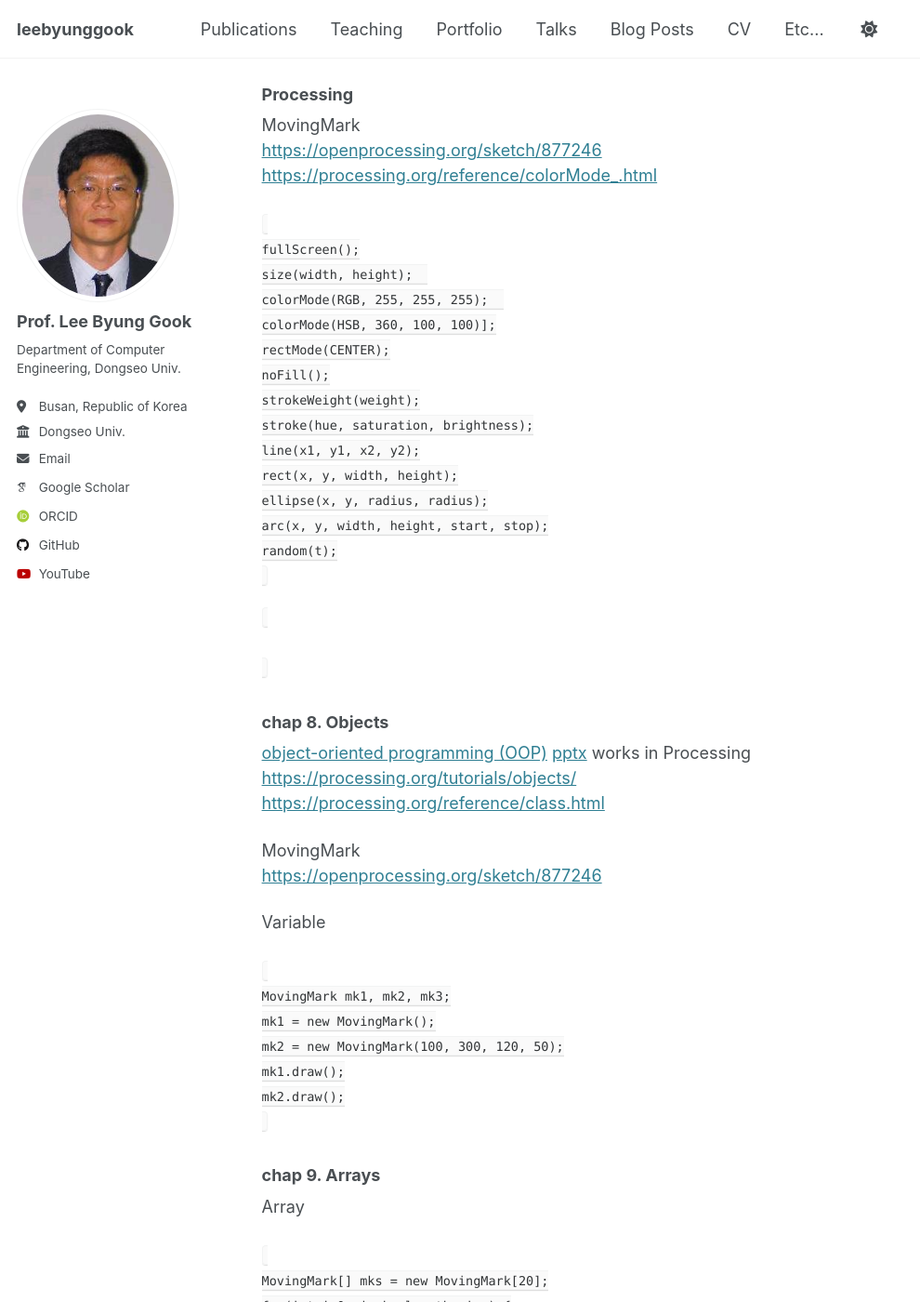
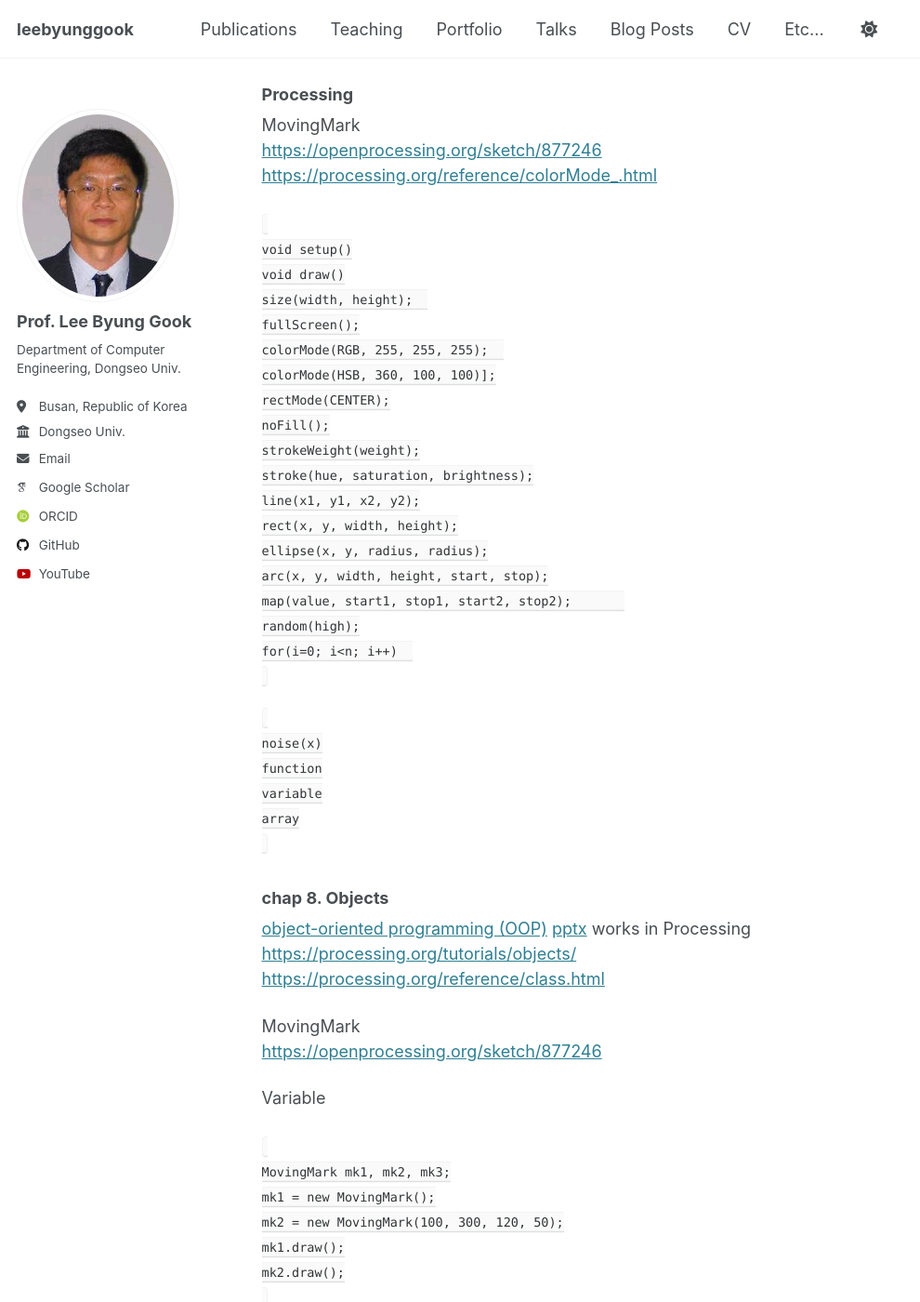
Before and after one commit to leebyunggook/leebyunggook.github.io, a Jekyll site: the page built from _pages/PhysicsProcessing.md, in a window 1280 px wide and 1400 px high, scrolled down 1118 px. Shown: the whole window at 93% size, without its empty margins (0-990 px from the left). Built offline with Jekyll 4.4.1, drawn with Linux system fonts in a browser that asks for light colours; some web fonts are replaced; our own code applies the rules of GitHub Pages for plain Markdown files.

Commit message:
Update PhysicsProcessing.md

```diff
--- a/_pages/PhysicsProcessing.md
+++ b/_pages/PhysicsProcessing.md
@@ -28,8 +28,10 @@ MovingMark <br>
 [https://processing.org/reference/colorMode_.html](https://processing.org/reference/colorMode_.html)
 
 <pre><code>
+void setup()
+void draw()
+size(width, height);
 fullScreen();
-size(width, height);
 colorMode(RGB, 255, 255, 255);
 colorMode(HSB, 360, 100, 100)];
 rectMode(CENTER);
@@ -40,13 +42,17 @@ line(x1, y1, x2, y2);
 rect(x, y, width, height);
 ellipse(x, y, radius, radius);
 arc(x, y, width, height, start, stop);
-random(t);
+map(value, start1, stop1, start2, stop2);
+random(high);
+for(i=0; i<n; i++)
 </code></pre>
 
 <pre><code>
-
+noise(x)
+function
+variable
+array
 </code></pre>
-
 
 ### chap 8. Objects
 
```
